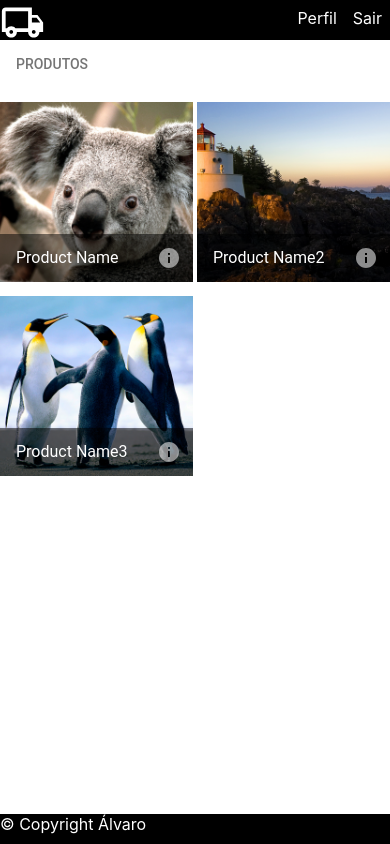
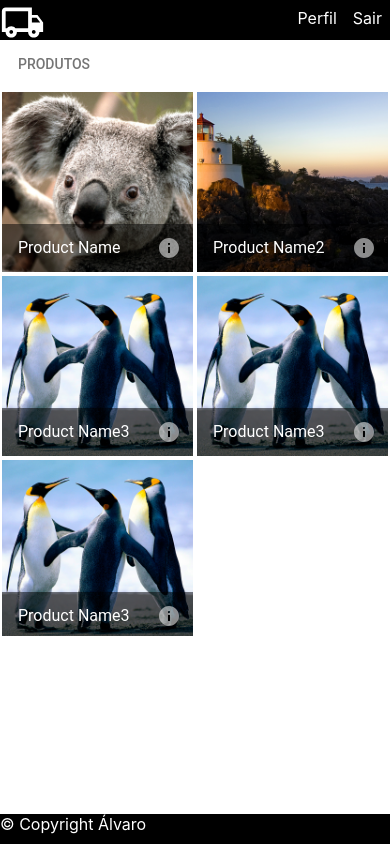
Before and after one commit to AlvaroMendes007/conectar, a React (Create React App) app: page / in a window 390 px wide. Built offline with nearby package versions, Linux system fonts and the light colour scheme.

Commit message:
adjust Image responsive

```diff
--- a/src/App.js
+++ b/src/App.js
@@ -14,15 +14,13 @@ const useStyles = makeStyles((theme) => ({
     backgroundColor: theme.palette.background.paper,
   },
   gridList: {
-    width: 600,
-    height: 450,
+    width: '100%',
+    height: 600,
   },
   icon: {
     color: 'rgba(255, 255, 255, 0.54)',
   },
 }));
-
-const path = "./assets/img/";
 
 const datas = [{
   id: 1,
@@ -44,6 +42,20 @@ const datas = [{
   name: "Product Name3",
   description: "Description3",
   price: "30,00"
+},
+{
+  id: 4,
+  image: `${Penguin}`,
+  name: "Product Name3",
+  description: "Description3",
+  price: "30,00"
+},
+{
+  id: 5,
+  image: `${Penguin}`,
+  name: "Product Name3",
+  description: "Description3",
+  price: "30,00"
 }];
 
 function App() {
@@ -56,7 +68,7 @@ function App() {
           <ListSubheader component="div">PRODUTOS</ListSubheader>
         </GridListTile>
         {datas.map((data) => (
-          <GridListTile key={data.image}>
+          <GridListTile key={data.id}>
             <img src={data.image} alt={data.image} />
             <GridListTileBar
               title={data.name}
```
